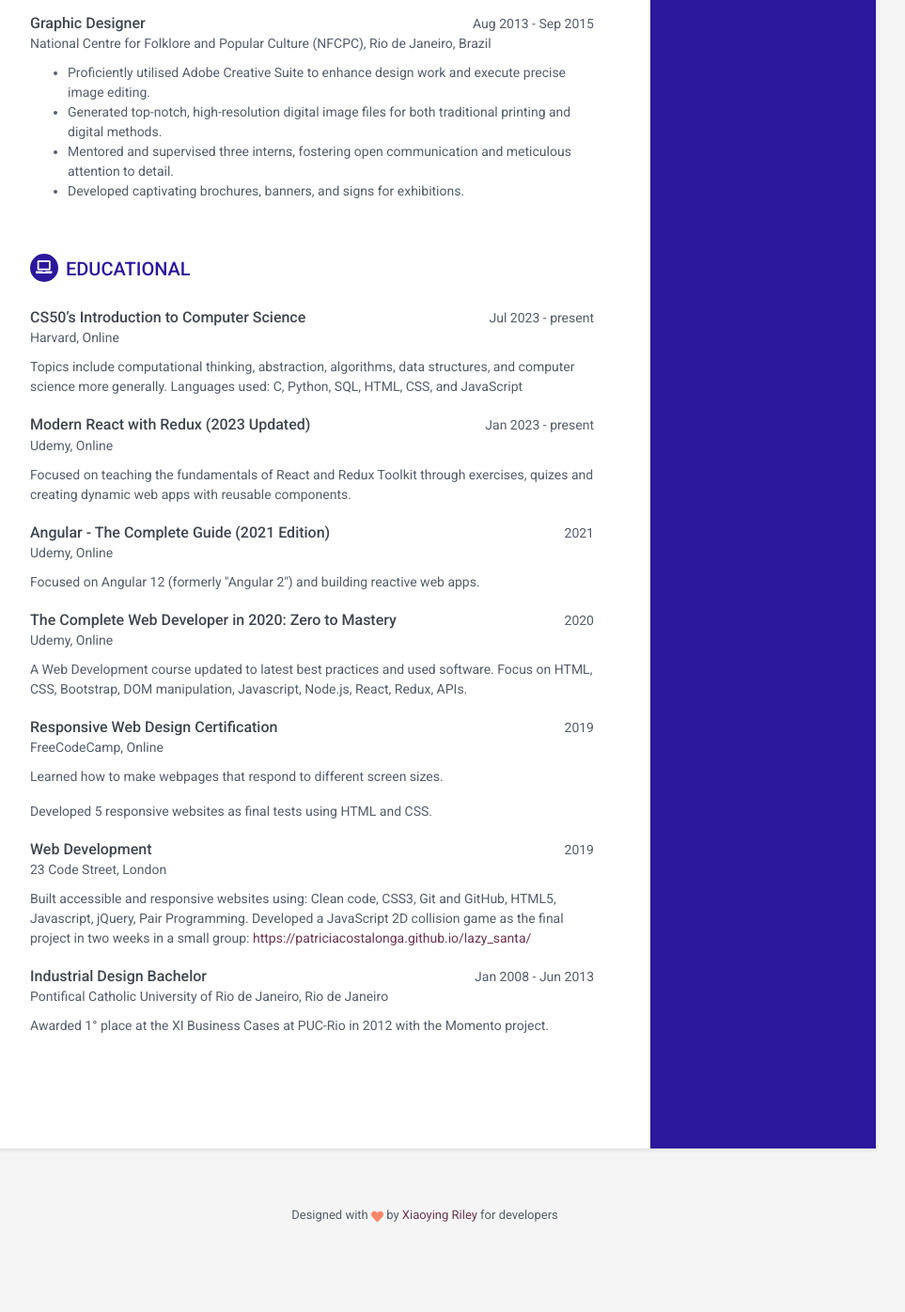
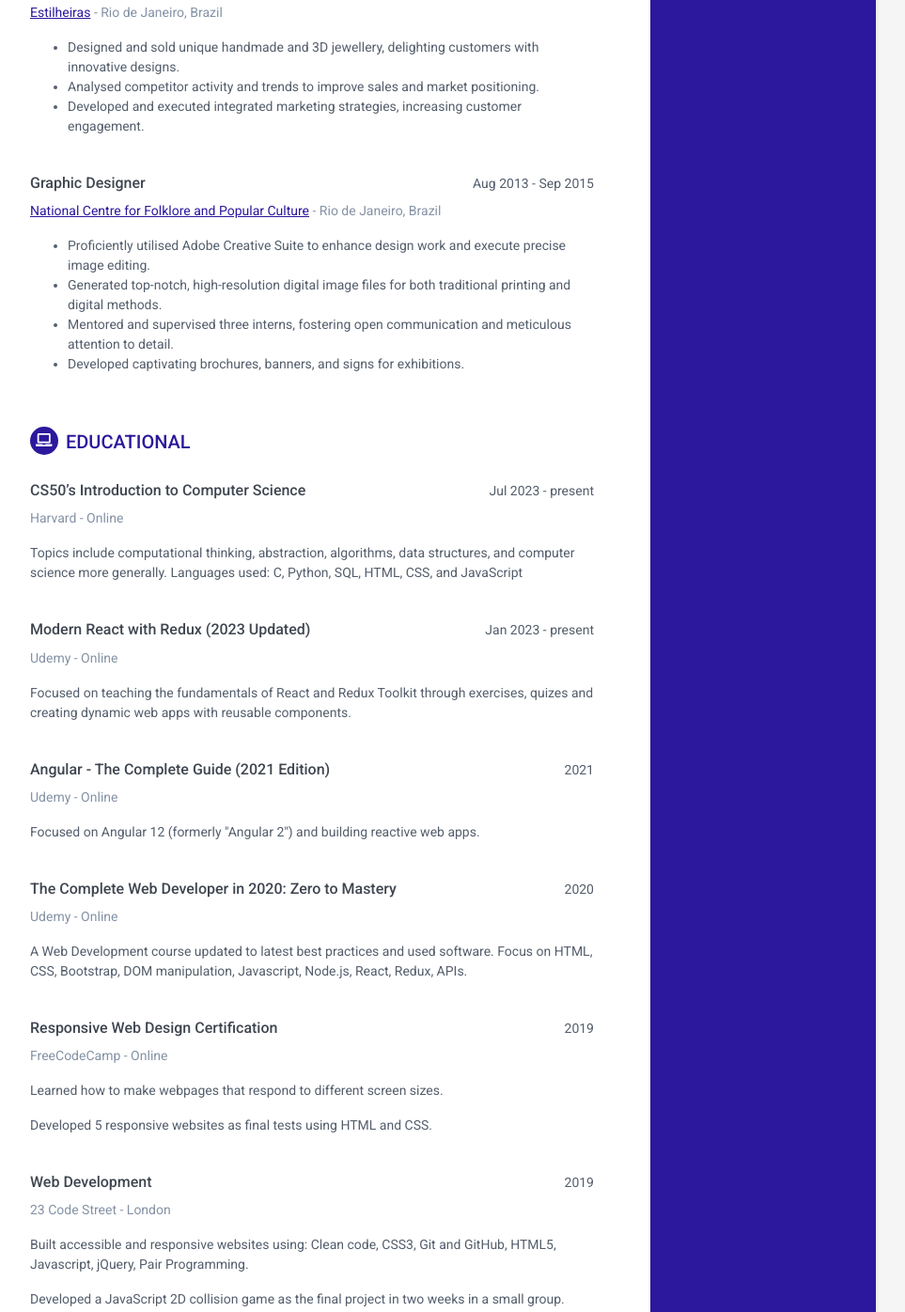
Before and after one commit to PatriciaCostalonga/CV, a plain HTML site: page index.html in a window 1280 px wide. Shown: the part 1381-2777 px from the top of the page at 94% size, without its empty margins (188-1151 px from the left). Before the commit the page ends 2715 px from the top, so only its background shows below. Drawn offline with Linux system fonts and the light colour scheme.

Commit message:
fix(Data)
text and style updates
hyperlink added for companies

```diff
--- a/assets/css/orbit-4.css
+++ b/assets/css/orbit-4.css
@@ -190,7 +190,7 @@ p {
 }
 
 .section.educational-section .item{
-  margin-top: 20px;
+  margin-bottom: 40px;
 }
 
 .main-wrapper {
@@ -244,7 +244,7 @@ p {
 }
 
 .main-wrapper .experiences-section .item {
-  margin-bottom: 30px;
+  margin-bottom: 40px;
 }
 
 .main-wrapper .upper-row {
@@ -257,7 +257,7 @@ p {
   color: #3F4650;
   font-size: 16px;
   margin-top: 0;
-  margin-bottom: 0;
+  margin-bottom: 8px;
   font-weight: 500;
 }
 
@@ -269,8 +269,13 @@ p {
 }
 
 .main-wrapper .company {
-  margin-bottom: 10px;
-  color: #545E6C;
+  margin-bottom: 16px;
+  color: #8492a5;
+}
+
+.main-wrapper .company a{
+  color: #2B189C;
+  text-decoration: underline;
 }
 
 .main-wrapper .project-title {
@@ -281,11 +286,11 @@ p {
 }
 
 .main-wrapper .projects-section .intro {
-  margin-bottom: 30px;
+  margin-bottom: 40px;
 }
 
 .main-wrapper .projects-section .item {
-  margin-bottom: 20px;
+  margin-bottom: 40px;
 }
 
 .meta.long{
--- a/index.html
+++ b/index.html
@@ -146,7 +146,7 @@
                             <h3 class="job-title">Front-End Engineer</h3>
                             <div class="time">Sep 2021 - Apr 2023</div>
                         </div><!--//upper-row-->
-                        <div class="company">Eviivo, London, UK</div>
+                        <div class="company"><a href="https://eviivo.com/" target="_blank">Eviivo</a> - London, UK</div>
                     </div><!--//meta-->
                     <div class="details">
                         <ul>
@@ -173,7 +173,7 @@
                     <div class="upper-row">
                         <h3 class="job-title">Front-end Developer</h3>
                         <div class="time">Apr 2020 - Sep 2021</div>
-                        <div class="company">Whitezip, London, UK</div>
+                        <div class="company"><a href="https://whitezip.com/" target="_blank">Whitezip</a> - London, UK</div>
                     </div>
                     <div class="details">
                         <ul>
@@ -205,7 +205,7 @@
                             <h3 class="job-title">Designer &amp; Volunteer</h3>
                             <div class="time">Jan 2020 - Jun 2021</div>
                         </div><!--//upper-row-->
-                        <div class="company">WeChan.ge, Remotely</div>
+                        <div class="company"><a href="https://wechan.ge/" target="_blank">WeChan.ge</a> - Remote, Brazil</div>
                     </div><!--//meta-->
                     <div class="details">
                         <ul>
@@ -225,7 +225,7 @@
                             <h3 class="job-title">Industrial Designer</h3>
                             <div class="time">Aug 2016 - Dec 2018</div>
                         </div><!--//upper-row-->
-                        <div class="company">Grupo Technos, Rio de Janeiro, Brazil</div>
+                        <div class="company"><a href="https://www.grupotechnos.com.br/en/corporate-profile" target="_blank">Grupo Technos</a> - Rio de Janeiro, Brazil</div>
                     </div><!--//meta-->
                     <div class="details">
                         <ul>
@@ -248,7 +248,7 @@
                             <h3 class="job-title">Owner &amp; Designer</h3>
                             <div class="time">Aug 2014 - Jan 2018</div>
                         </div><!--//upper-row-->
-                        <div class="company">Estilheiras, Rio de Janeiro, Brazil</div>
+                        <div class="company"><a href="https://www.instagram.com/estilheiras/?hl=en" target="_blank">Estilheiras</a> - Rio de Janeiro, Brazil</div>
                     </div><!--//meta-->
                     <div class="details">
                         <ul>
@@ -271,7 +271,7 @@
                             <h3 class="job-title">Graphic Designer</h3>
                             <div class="time">Aug 2013 - Sep 2015</div>
                         </div><!--//upper-row-->
-                        <div class="company">National Centre for Folklore and Popular Culture (NFCPC), Rio de Janeiro, Brazil</div>
+                        <div class="company"><a href="http://www.cnfcp.gov.br/english/index.php" target="_blank">National Centre for Folklore and Popular Culture</a> - Rio de Janeiro, Brazil</div>
                     </div><!--//meta-->
                     <div class="details">
                         <ul>
@@ -304,7 +304,7 @@
                             </h3>
                             <div class="time">Jul 2023 - present</div>
                         </div><!--//upper-row-->
-                        <div class="company">Harvard, Online</div>
+                        <div class="company">Harvard - Online</div>
                     </div><!--//meta-->
                     <div class="details">
                         <p>Topics include computational thinking, abstraction, algorithms, data structures, and computer science more generally. Languages used: C, Python, SQL, HTML, CSS, and JavaScript</p>
@@ -319,7 +319,7 @@
                             </h3>
                             <div class="time">Jan 2023 - present</div>
                         </div><!--//upper-row-->
-                        <div class="company">Udemy, Online</div>
+                        <div class="company">Udemy - Online</div>
                     </div><!--//meta-->
                     <div class="details">
                         <p>Focused on teaching the fundamentals of React and Redux Toolkit through exercises, quizes and creating dynamic web apps with reusable components.</p>
@@ -334,7 +334,7 @@
                             </h3>
                             <div class="time">2021</div>
                         </div><!--//upper-row-->
-                        <div class="company">Udemy, Online</div>
+                        <div class="company">Udemy - Online</div>
                     </div><!--//meta-->
                     <div class="details">
                         <p>Focused on Angular 12 (formerly "Angular 2") and building reactive web apps.</p>
@@ -351,7 +351,7 @@
                                 2020
                             </div>
                         </div><!--//upper-row-->
-                        <div class="company">Udemy, Online</div>
+                        <div class="company">Udemy - Online</div>
                     </div><!--//meta-->
                     <div class="details">
                         <p>A Web Development course updated to latest best practices and used software. Focus on HTML, CSS, Bootstrap, DOM manipulation, Javascript, Node.js, React, Redux, APIs.</p>
@@ -368,7 +368,7 @@
                                 2019
                             </div>
                         </div><!--//upper-row-->
-                        <div class="company">FreeCodeCamp, Online</div>
+                        <div class="company">FreeCodeCamp - Online</div>
                     </div><!--//meta-->
                     <div class="details">
                         <p>Learned how to make webpages that respond to different screen sizes.</p>
@@ -386,13 +386,16 @@
                                 2019
                             </div>
                         </div><!--//upper-row-->
-                        <div class="company">23 Code Street, London</div>
+                        <div class="company">23 Code Street - London</div>
                     </div><!--//meta-->
                     <div class="details">
                         <p>
                             Built accessible and responsive websites using:
-                            Clean code, CSS3, Git and GitHub, HTML5, Javascript, jQuery, Pair Programming. Developed a JavaScript 2D collision game as the final project in two weeks in a small group:
-                            <a href="https://patriciacostalonga.github.io/lazy_santa/" target="_blank">https://patriciacostalonga.github.io/lazy_santa/</a>
+                            Clean code, CSS3, Git and GitHub, HTML5, Javascript, jQuery, Pair Programming.
+                        </p>
+                        <p>
+                            Developed a JavaScript 2D collision game as the final project in two weeks in a small group.
+
                         </p>
                     </div><!--//details-->
                 </div><!--//item-->
@@ -407,7 +410,7 @@
                                 Jan 2008 - Jun 2013
                             </div>
                         </div><!--//upper-row-->
-                        <div class="company">Pontifical Catholic University of Rio de Janeiro, Rio de Janeiro</div>
+                        <div class="company">Pontifical Catholic University of Rio de Janeiro - Rio de Janeiro, Brazil</div>
                     </div><!--//meta-->
                     <div class="details">
                         <p>
```
